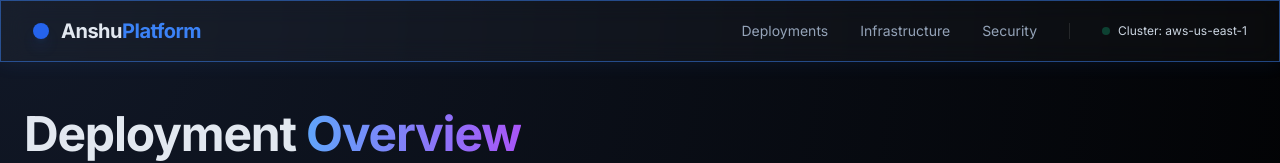
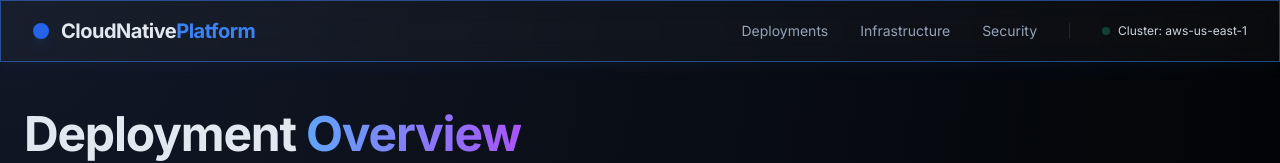
Before and after one commit to Parshant1231/cloud-native-devops-platform, a website: page app/index.html in a window 1280 px wide. Shown: the top 163 px of the page. Drawn offline with nearby package versions, Linux system fonts and the light colour scheme.

Commit message:
done readme.md file

```diff
--- a/app/index.html
+++ b/app/index.html
@@ -48,7 +48,7 @@
             <div class="p-2 bg-blue-600 rounded-lg shadow-lg shadow-blue-500/20">
                 <i data-lucide="layers" class="text-white w-5 h-5"></i>
             </div>
-            <span class="text-xl font-bold tracking-tight">Anshu<span class="text-blue-500">Platform</span></span>
+            <span class="text-xl font-bold tracking-tight">CloudNative<span class="text-blue-500">Platform</span></span>
         </div>
         <div class="hidden md:flex items-center gap-8 text-sm font-medium text-slate-400">
             <a href="#" class="hover:text-white transition">Deployments</a>
```
Also changed, not shown: README.md.
